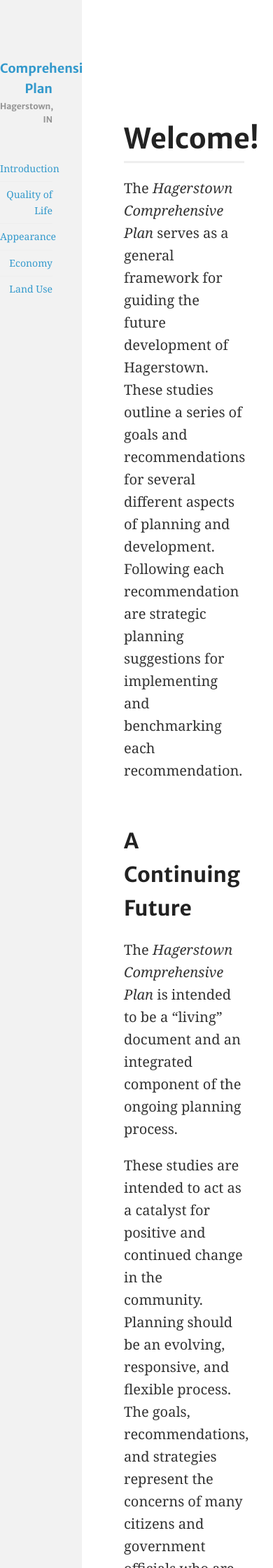
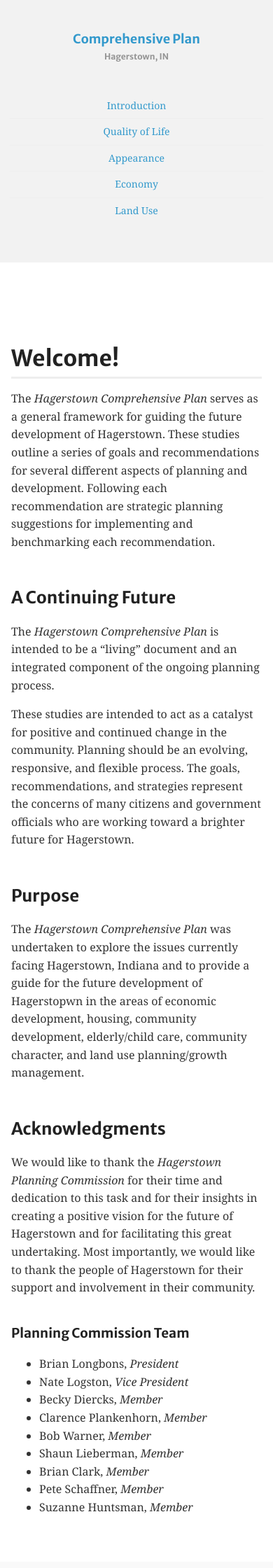
Before and after one commit to hagerstown/comprehensive-plan, a Jekyll site: the page built from index.md, in a window 390 px wide. Shown: the top 2240 px of the page at 70% size. Built offline with Jekyll 4.4.1, drawn with Linux system fonts in a browser that asks for light colours; some web fonts are replaced.

Commit message:
Adding media queries

```diff
--- a/css/main.css
+++ b/css/main.css
@@ -650,3 +650,55 @@ footer {
   color: #09a15d;
   border-bottom-color: rgba(9, 161, 93, 0.1);
 }
+
+@media screen and (max-width: 980px) {
+  header {
+    width: 27%;
+  }
+
+  #main {
+    width: 73%;
+  }
+}
+
+@media print, screen and (max-width: 720px) {
+  header {
+    width: 100%;
+    position: static;
+    text-align: center;
+  }
+
+  #main {
+    float: none;
+    width: 100%;
+  }
+
+  #main .wrapper, header .wrapper {
+    padding: 3em;
+  }
+
+  .active:after {
+    display: none;
+  }
+}
+
+@media screen and (max-width: 480px) {
+  body {
+    font-size: 16px;
+  }
+
+  header .wrapper, #main .wrapper {
+    padding-left: 1em;
+    padding-right: 1em;
+  }
+
+  footer, .copyright {
+    text-align: center;
+  }
+
+  .updated {
+    float: none;
+    padding-bottom: 1em;
+    border-bottom: 3px solid #eee;
+  }
+}
```
